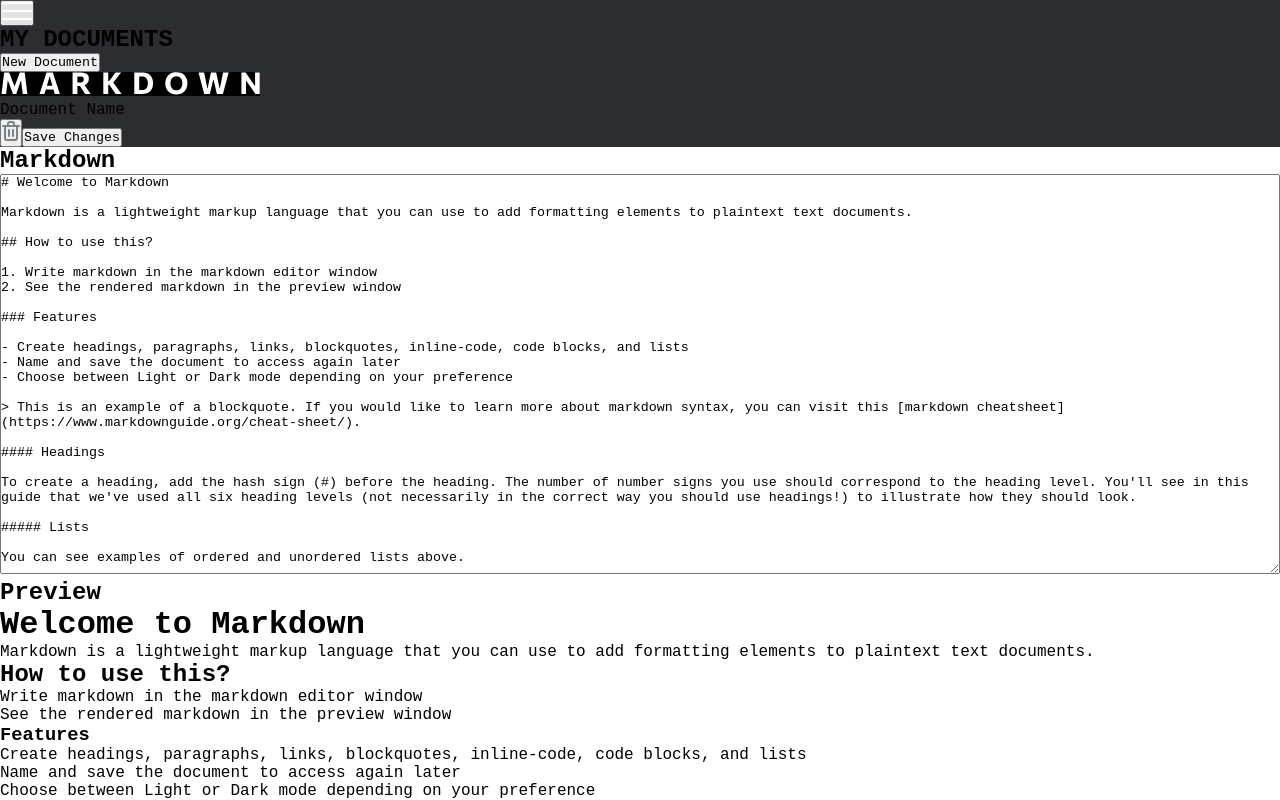
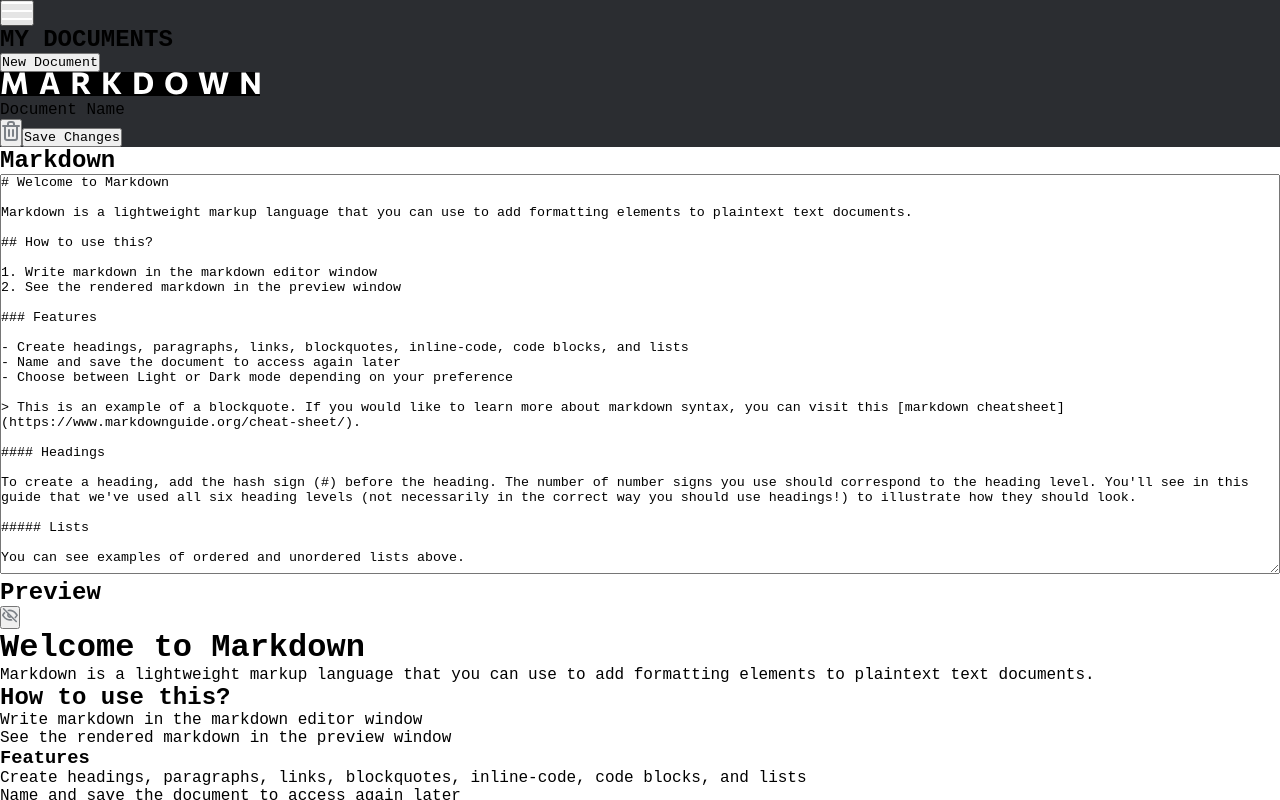
Before and after one commit to bradleyhop/frontend-mentor-in-browser-markdown-editor, a Vue app: page / in a window 1280 px wide. Shown: the top 800 px of the page. Built offline with nearby package versions, Linux system fonts and the light colour scheme.

Commit message:
add code syntax highlighting; cleanup

```diff
--- a/src/App.vue
+++ b/src/App.vue
@@ -1,6 +1,13 @@
 <script>
+// marked will take the markdown and output html
+import { marked } from "marked";
+// remove any script nastiness that users may input
 import DOMPurify from "dompurify";
-import { marked } from "marked";
+// this sets the code highlighting to a certain colorscheme
+// NOTE: will have to make our own based on design docs?
+import "highlight.js/styles/github.css";
+// add syntax highlighting to code
+import hljs from "highlight.js/lib/common";
 
 export default {
   data() {
@@ -19,7 +26,7 @@ export default {
         this.markdownText = data[1].content;
       })
       .catch(() => {
-        console.log("error!!");
+        console.error("fetch error!!");
       });
   },
 
@@ -32,7 +39,12 @@ export default {
           gfm: true,
           breaks: true,
           smartLists: true,
-          xhtml: false,
+          smartypants: true,
+          xhtml: true,
+          highlight: function (code) {
+            console.log("code fired!");
+            return hljs.highlightAuto(code).value;
+          },
         })
       );
     },
@@ -83,13 +95,14 @@ export default {
     <header class="header-preview">
       <h2>Preview</h2>
       <!-- on press, hide the markdown code and only show the preview -->
-      <div class="html-preview-text" v-html="preview"></div>
       <button>
         <img
           src="@/assets/img/icon-hide-preview.svg"
-          alt="icon of eye indicating markdown preview"
+          alt="icon of eye indicating markdown preview toggle"
         />
       </button>
+      <!-- HTML preview of MD -->
+      <div class="html-preview-text" v-html="preview"></div>
     </header>
   </main>
 </template>
@@ -106,6 +119,6 @@ export default {
 
 .markdown-text {
   width: 100%;
-  height: 50vh;
+  min-height: 50vh;
 }
 </style>
```
